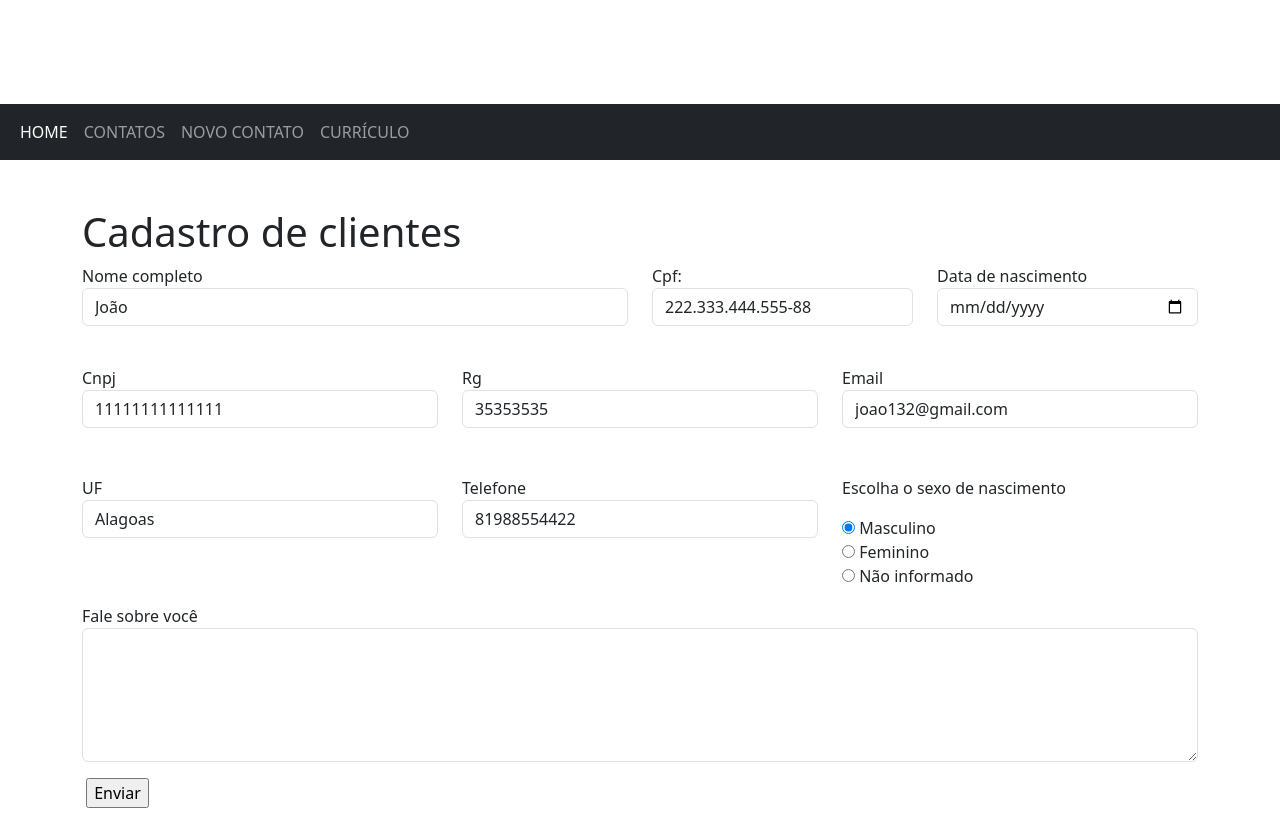
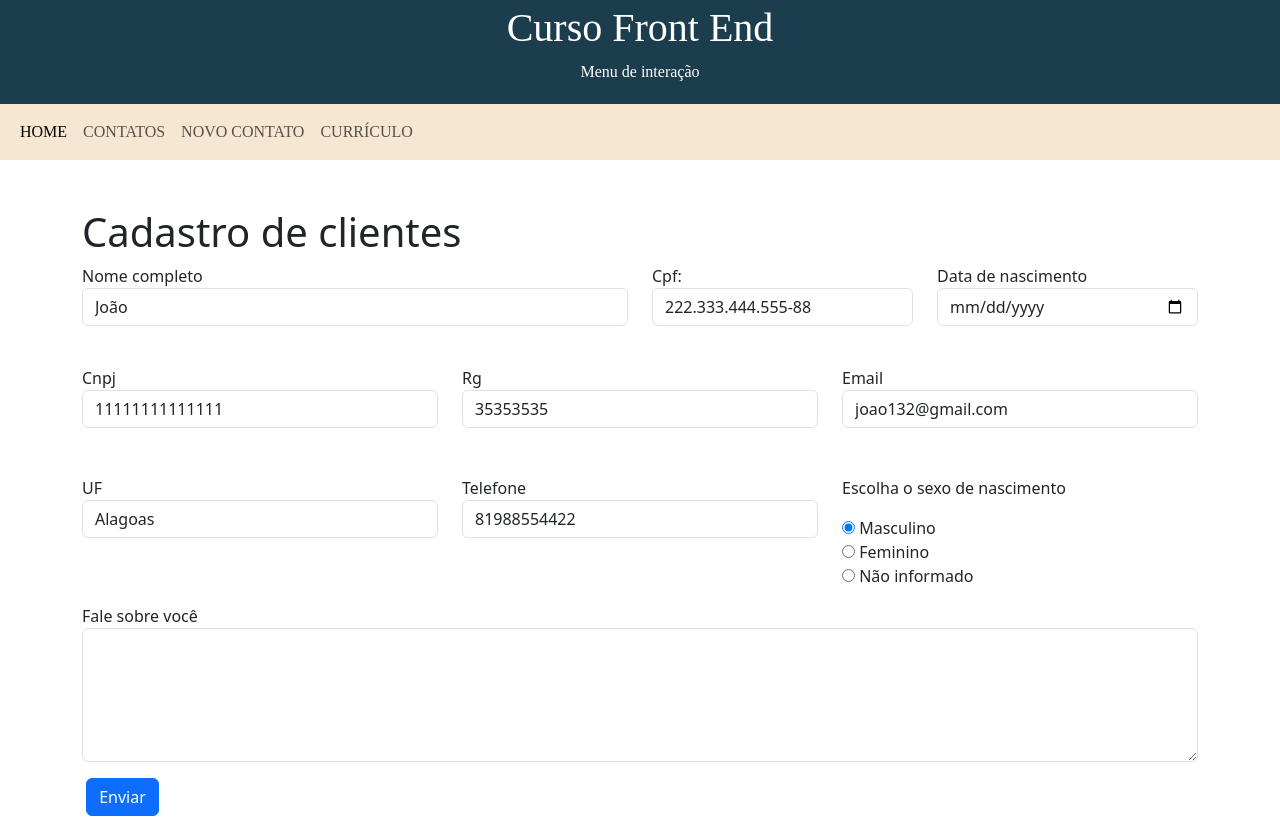
Before and after one commit to MarcusFrancaa/Web-page-Front-End-, a plain HTML site: page editarcontato.html in a window 1280 px wide. Drawn offline with nearby package versions, Linux system fonts and the light colour scheme.

Commit message:
Alteração Estilo Cabeçalho

```diff
--- a/editarcontato.html
+++ b/editarcontato.html
@@ -6,17 +6,17 @@
     <meta name="viewport" content="width=device-width, initial-scale=1.0">
     <title>Novo Contato</title>
     <link href="https://cdn.jsdelivr.net/npm/bootstrap@5.3.3/dist/css/bootstrap.min.css" rel="stylesheet">
-    <link rel="stylesheet" href="css/style.css">
+    <link rel="stylesheet" href="css/stylepag.css">
     <script src="https://cdn.jsdelivr.net/npm/bootstrap@5.3.3/dist/js/bootstrap.bundle.min.js"></script>
 </head>
 
-<body >
+<body>
     <div class="p-1 text-white text-center background_cabeçalho">
         <h1>Curso Front End</h1>
         <p>Menu de interação</p>
-      </div>
+    </div>
 
-    <nav class="navbar navbar-expand-sm bg-dark navbar-dark">
+    <nav class="navbar navbar-expand-sm background_color-navbar navbar-light ">
         <div class="container-fluid">
             <ul class="navbar-nav">
                 <li class="nav-item">
@@ -76,8 +76,8 @@
                 <div class="col-sm-4">
                     <div id="email">
                         <label for="email">Email</label>
-                        <input type="email" placeholder="exemplo@email.com" id="email" name="email"
-                            class="form-control" value="joao132@gmail.com">
+                        <input type="email" placeholder="exemplo@email.com" id="email" name="email" class="form-control"
+                            value="joao132@gmail.com">
                     </div>
                 </div>
             </div>
@@ -100,7 +100,8 @@
                 </div>
                 <div class="col-sm-4">
                     <label for="Telefone">Telefone</label><br>
-                    <input type="text" maxlength="11" placeholder="(xx)x xxxx-xxxx" class="form-control" value="81988554422">
+                    <input type="text" maxlength="11" placeholder="(xx)x xxxx-xxxx" class="form-control"
+                        value="81988554422">
                 </div>
                 <div class="col-sm-3">
                     <p>Escolha o sexo de nascimento </p>
@@ -128,16 +129,16 @@
 
             <div id="Enviar">
                 <label for="Enviar"></label>
-                <input type="submit" value="Enviar">
+                <input type="submit" class="btn btn-primary" value="Enviar">
             </div><br>
-
+        </form>
     </div>
 
 
 
 
 
-    </form>
+
 </body>
 
 </html>
```
Also changed, not shown: contatos.html (+1 -1 lines), index.html (+3 -1 lines), novocontato.html (+9 -7 lines).
